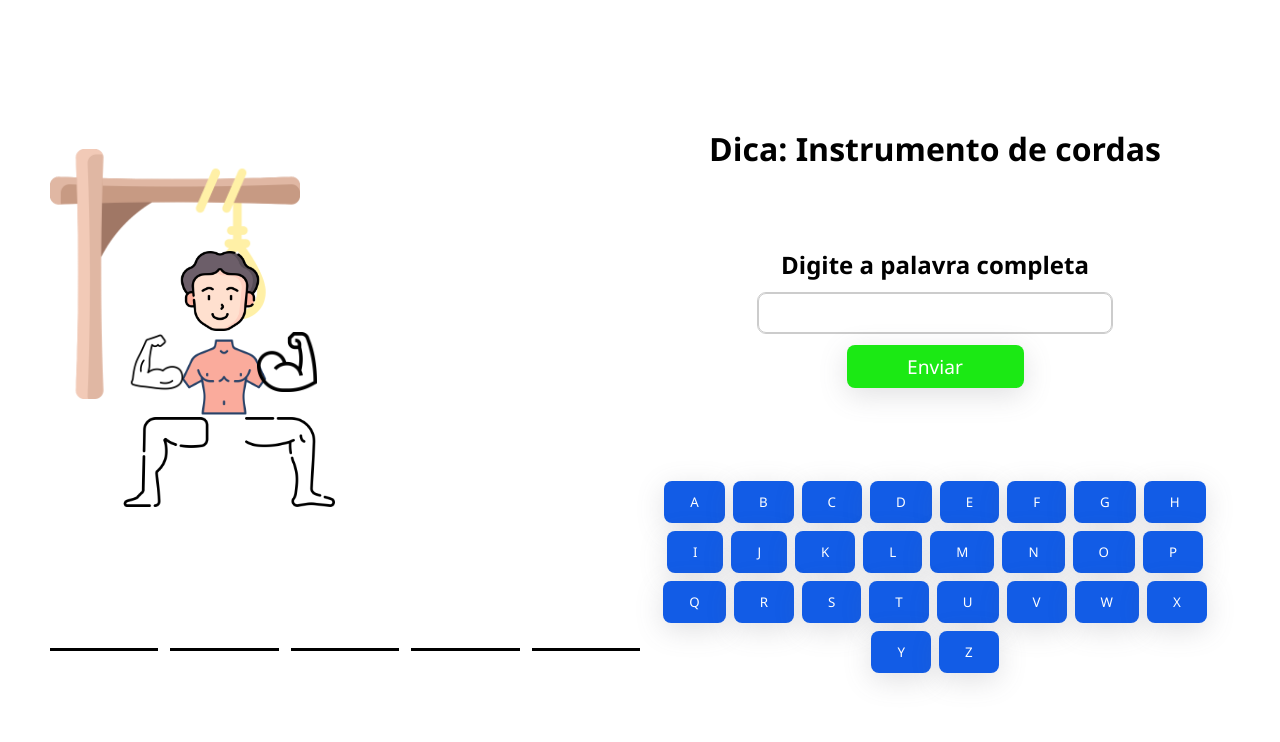
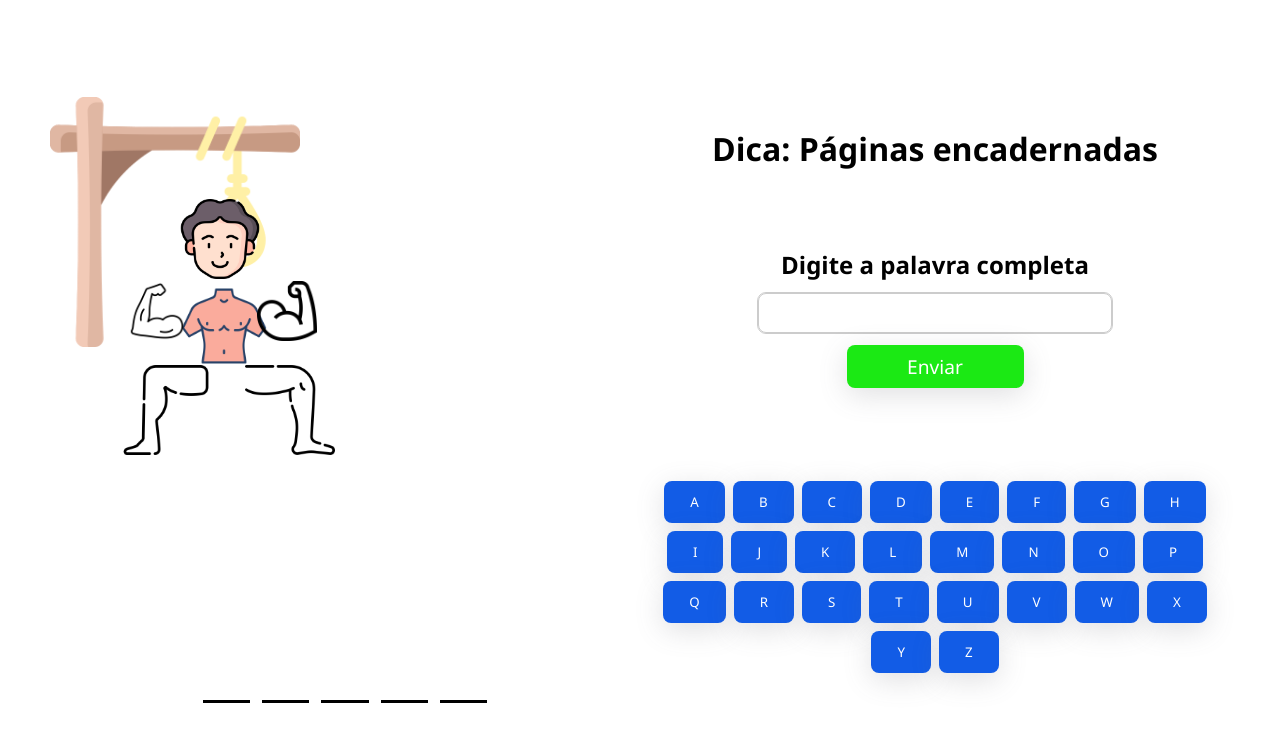
Before and after one commit to llgsxx/Santander-Coders-Modulo-4, a website built with Vite: page forca/index.html in a window 1280 px wide. Built offline with nearby package versions, Linux system fonts and the light colour scheme.

Commit message:
feat: alinho tamanho e espaçamento do input das letras

```diff
--- a/forca/js/puxarDica.js
+++ b/forca/js/puxarPalavra.js
@@ -2,11 +2,11 @@ import { puxarPalavras } from "./api";
 
 const textoDica = document.querySelector(".texto-dica");
 
-function sorteiaDica(dica) {
+function sorteiaPalavra(dica) {
   try {
     const numeroSorteado = Math.floor(Math.random() * dica.length);
     const dicaSorteada = dica[numeroSorteado];
-    return dicaSorteada.dica;
+    return dicaSorteada;
   } catch (error) {
     console.log(error);
     return "Dica";
@@ -15,10 +15,10 @@ function sorteiaDica(dica) {
 
 async function puxarDica() {
   const palavras = await puxarPalavras();
-  const dica = sorteiaDica(palavras);
+  const dica = sorteiaPalavra(palavras);
   return dica;
 }
 
 export async function mostrarDica() {
-  textoDica.textContent = "Dica: " + (await puxarDica());
+  textoDica.textContent = "Dica: " + (await puxarDica()).dica;
 }
--- a/forca/main.js
+++ b/forca/main.js
@@ -1,5 +1,5 @@
 import { renderizaButtons } from "./js/renderizaButtons";
-import { mostrarDica } from "./js/puxarDica";
+import { mostrarDica } from "./js/puxarPalavra";
 import { estadoButton } from "./js/estadoButton";
 
 renderizaButtons();
--- a/forca/style.css
+++ b/forca/style.css
@@ -99,11 +99,14 @@ button:disabled {
 
 .letras-forca {
   display: flex;
+  justify-content: center;
+  word-break: break-all;
   gap: 12px;
+  padding-top: 35%;
 }
 
 .letras-forca .input-letra-forca {
-  width: 33%;
+  width: 8%;
   border-top: none;
   border-left: none;
   border-right: none;
```
Also changed, not shown: forca/index.html (+0 -1 lines).
